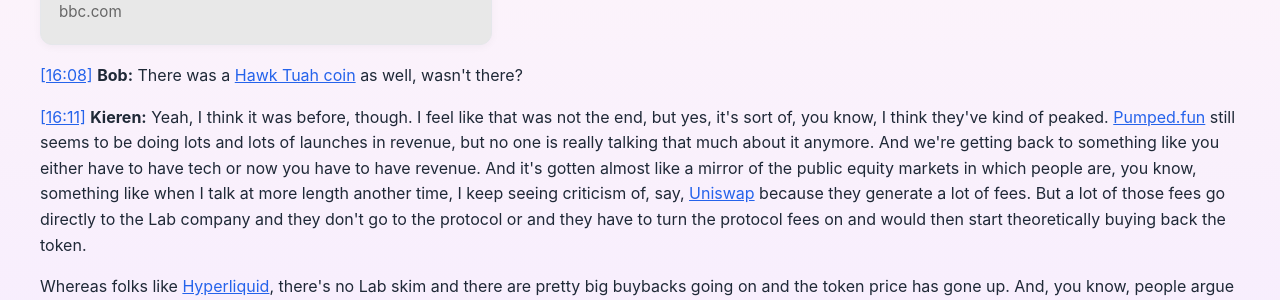
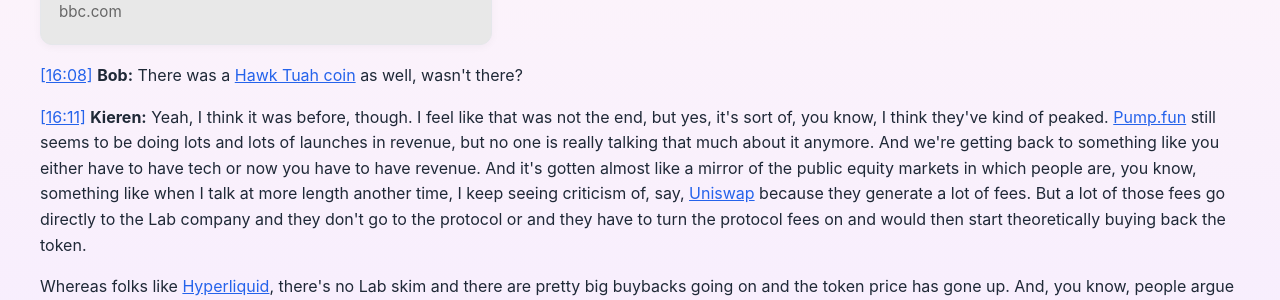
Before and after one commit to stratomercata/stratomercata-website, a Jekyll site: the page built from source/_videos/strato-mercata-show-2025.10.08.md, in a window 1280 px wide and 900 px high, scrolled down 9126 px. Shown: the part 153-453 px from the top of the window. Built offline with Jekyll 4.4.1, drawn with Linux system fonts in a browser that asks for light colours; a script that is not in the unit is left out.

Commit message:
Pump.fun, not pumped.fun

```diff
--- a/source/_videos/strato-mercata-show-2025.10.08.md
+++ b/source/_videos/strato-mercata-show-2025.10.08.md
@@ -341,7 +341,7 @@ No, no, no, no. Yeah, the [Milei](https://en.wikipedia.org/wiki/Javier_Milei) as
 There was a [Hawk Tuah coin](https://en.wikipedia.org/wiki/Haliey_Welch#Meme_coin_scandal) as well, wasn't there?
 
 [[16:11]](https://www.youtube.com/watch?v=15MltoqMjZU&t=971s) **Kieren:**
-Yeah, I think it was before, though. I feel like that was not the end, but yes, it's sort of, you know, I think they've kind of peaked. [Pumped.fun](https://pumped.fun/) still seems to be doing lots and lots of launches in revenue, but no one is really talking that much about it anymore. And we're getting back to something like you either have to have tech or now you have to have revenue. And it's gotten almost like a mirror of the public equity markets in which people are, you know, something like when I talk at more length another time, I keep seeing criticism of, say, [Uniswap](https://app.uniswap.org/) because they generate a lot of fees. But a lot of those fees go directly to the Lab company and they don't go to the protocol or and they have to turn the protocol fees on and would then start theoretically buying back the token.
+Yeah, I think it was before, though. I feel like that was not the end, but yes, it's sort of, you know, I think they've kind of peaked. [Pump.fun](https://pump.fun/) still seems to be doing lots and lots of launches in revenue, but no one is really talking that much about it anymore. And we're getting back to something like you either have to have tech or now you have to have revenue. And it's gotten almost like a mirror of the public equity markets in which people are, you know, something like when I talk at more length another time, I keep seeing criticism of, say, [Uniswap](https://app.uniswap.org/) because they generate a lot of fees. But a lot of those fees go directly to the Lab company and they don't go to the protocol or and they have to turn the protocol fees on and would then start theoretically buying back the token.
 
 Whereas folks like [Hyperliquid](https://hyperfoundation.org/), there's no Lab skim and there are pretty big buybacks going on and the token price has gone up. And, you know, people argue [Uniswap](https://app.uniswap.org/) has a kind of conflict of interest there. But anyway, the point being, like, suddenly it all became about like revenue, US dollar denominated yields, like how to do not quite a [SPAC](https://en.wikipedia.org/wiki/Special-purpose_acquisition_company).
 
```
